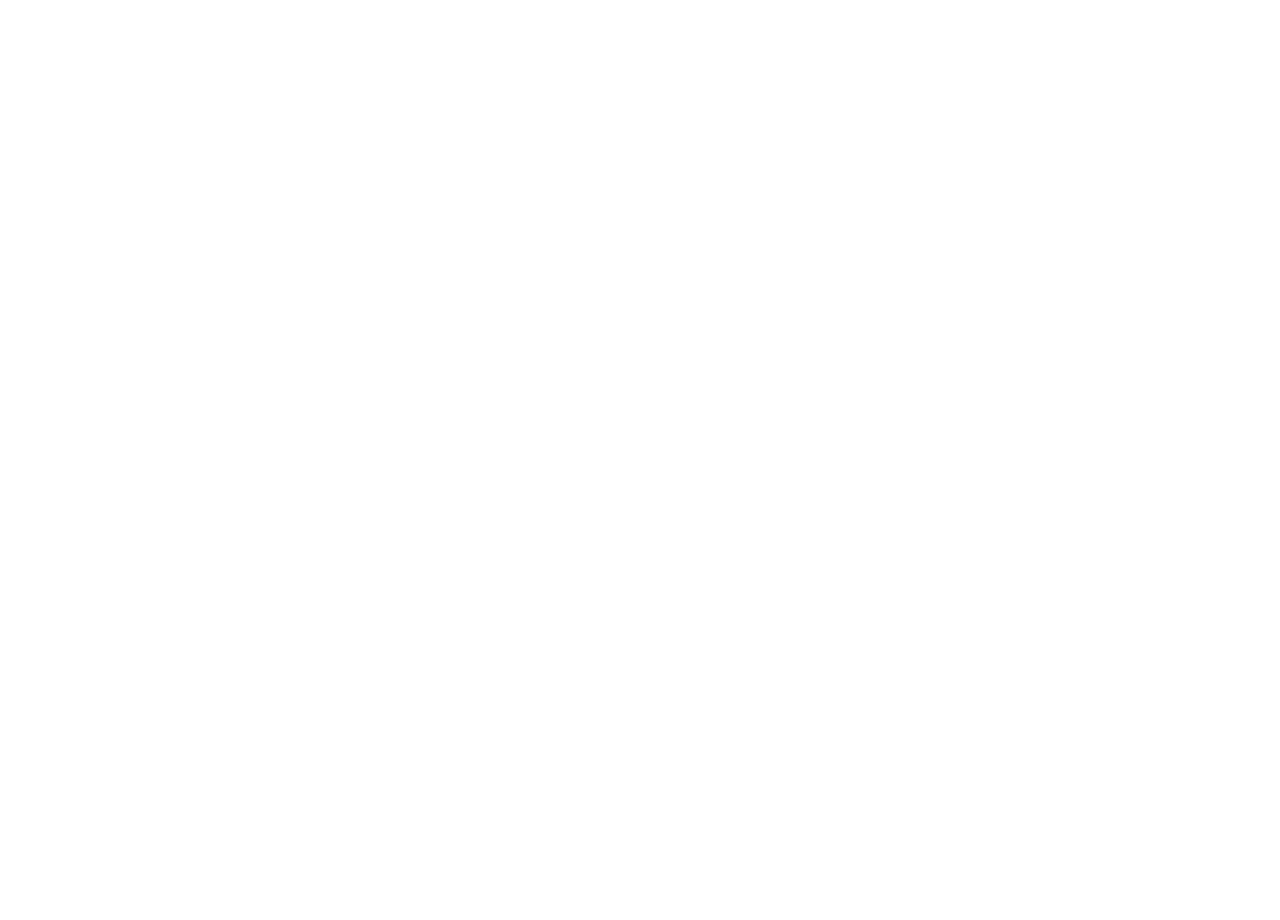
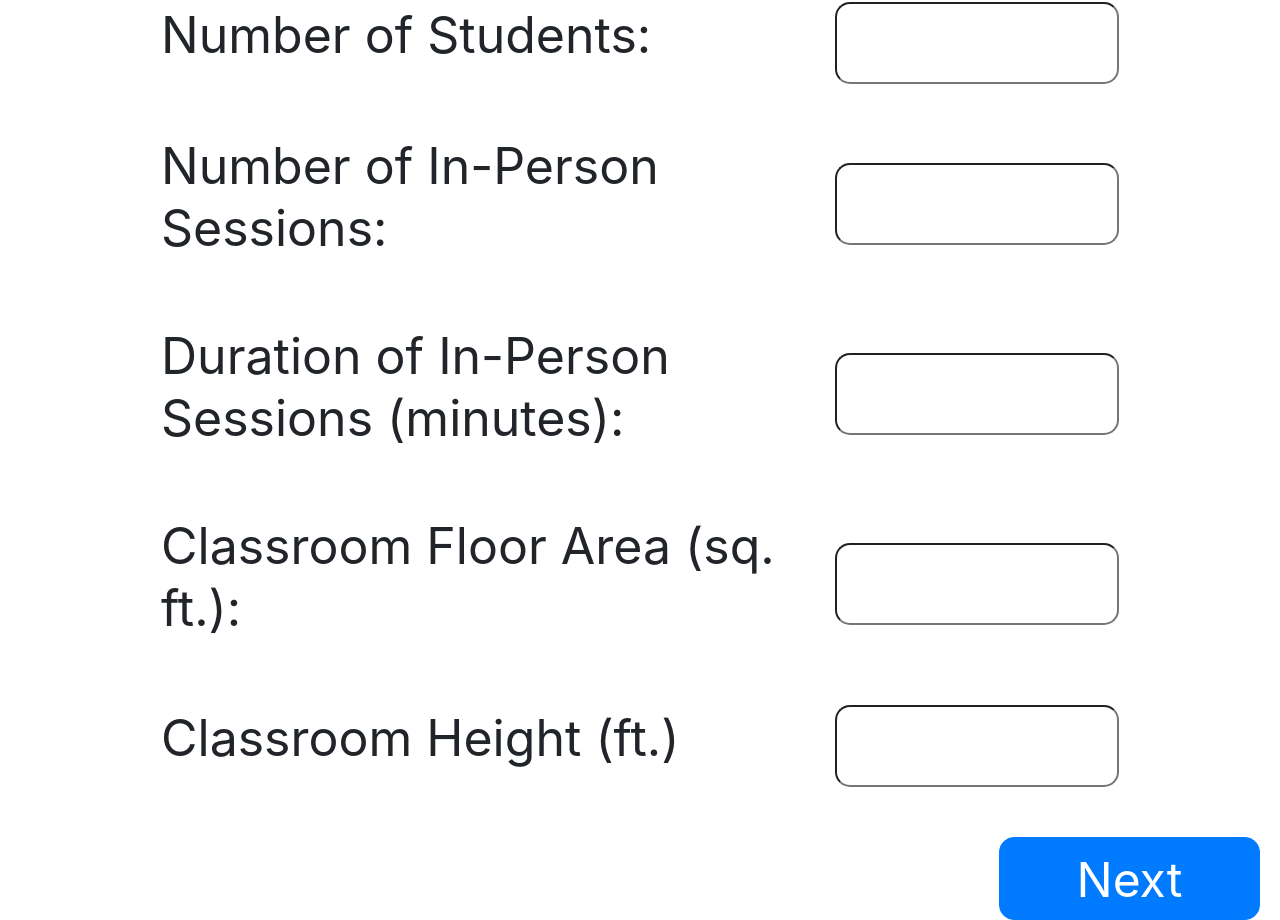
Before and after one commit to ayushgarg-ag/COVID-Risk-Web-App, a React (Create React App) app in the folder covid-frontend/: page /basic-classroom in a window 1280 px wide. Shown: the part 296-1216 px from the top of the page. Before the commit the page ends 800 px from the top, so only its background shows below. Built offline with nearby package versions, Linux system fonts and the light colour scheme.

Commit message:
input fields and databinding for BasicClassroom

```diff
--- /dev/null
+++ b/covid-frontend/src/components/BasicClassroom.css
@@ -0,0 +1,40 @@
+.title {
+  text-align: left;
+}
+
+.inputs {
+  margin-left: auto;
+  margin-right: auto;
+  width: 75%;
+}
+td {
+  padding-bottom: 50px;
+}
+.label {
+  /* font-family: "Quicksand"; */
+  text-align: left;
+  line-height: 62px;
+  margin-bottom: 15px;
+  font-size: 50px;
+  align-items: center;
+}
+
+input {
+  height: 82px;
+  width: 284px;
+  border-radius: 15px;
+  font-size: 36px;
+  box-sizing: border-box;
+  border-radius: 15px;
+  text-align: center;
+  left: 1155px;
+  top: 344px;
+}
+
+.btn.btn-primary {
+  width: 261px;
+  height: 83px;
+  margin-left: 979px;
+  border-radius: 15px;
+  font-size: 48px;
+}
--- a/covid-frontend/src/components/BasicClassroom.js
+++ b/covid-frontend/src/components/BasicClassroom.js
@@ -1,12 +1,106 @@
 import React from 'react';
-import '../App.css';
+import './BasicClassroom.css';
 
 function BasicClassroom(){
+    var numFaculty;
+    var numStudents;
+    var numSessions;
+    var durationSessions;
+    var classFloorArea;
+    var classHeight;
+    function setNumFaculty(event) {
+      numFaculty = event.target.value;
+    }
+    function setNumStudents(event) {
+      numStudents = event.target.value;
+    }
+    function setNumSessions(event) {
+      numSessions = event.target.value;
+    }
+    function setDurationSessions(event) {
+      durationSessions = event.target.value;
+    }
+    function setClassFloorArea(event) {
+      classFloorArea = event.target.value;
+    }
+    function setClassHeight(event) {
+      classHeight = event.target.value;
+    }
+    function next() {
+      var body = {
+        numFaculty,
+        numStudents,
+        numSessions,
+        durationSessions,
+        classFloorArea,
+        classHeight
+      };
+      // TODO: Somehow carry this data to the next page/function and send data to python backend
+      console.log(body)
+    }
     return(
         <div>
-            <h1>Basic Classroom Calculation Page</h1>
+            <h2 className="title">Step 1: Classroom Information</h2>
+            <br></br>
+            <form>
+              <table className="inputs">
+                <tbody>
+                  <tr>
+                    <td>
+                      <p className = "label">Number of Faculty:</p>
+                    </td>
+                    <td>
+                      <input type = "number" className = "num-faculty" value = {numFaculty} onChange = {setNumFaculty}/>
+                    </td>
+                  </tr>
+                  <tr>
+                    <td className = "label">
+                      <p className = "label">Number of Students:</p>
+                    </td>
+                    <td>
+                      <input type = "number" className = "num-students" value = {numStudents} onChange = {setNumStudents}/>
+                    </td>
+                  </tr>
+                  <tr>
+                    <td>
+                      <p className = "label">Number of In-Person Sessions:</p>
+                    </td>
+                    <td>
+                      <input type = "number" className = "num-sessions" value = {numSessions} onChange = {setNumSessions}/>
+                    </td>
+                  </tr>
+                  <tr>
+                    <td>
+                      <p className = "label">Duration of In-Person Sessions (minutes):</p>
+                    </td>
+                    <td>
+                      <input type = "number" className = "duration-sessions" value = {durationSessions} onChange = {setDurationSessions}/>
+                    </td>
+                  </tr>
+                  <tr>
+                    <td>
+                      <p className = "label">Classroom Floor Area (sq. ft.):</p>
+                    </td>
+                    <td>
+                      <input type = "number" className = "class-floor-area" value = {classFloorArea} onChange = {setClassFloorArea}/>
+                    </td>
+                  </tr>
+                  <tr>
+                    <td>
+                      <p className = "label">Classroom Height (ft.)</p>
+                    </td>
+                    <td>
+                      <input type = "number" className = "class-height" value = {classHeight} onChange = {setClassHeight}/>
+                    </td>
+                  </tr>
+                </tbody>
+              </table>
+            </form>
+            <button className="btn btn-primary" onClick = {next}>Next</button>
         </div>
     )
 }
 
+
+
 export default BasicClassroom;
```
Also changed, not shown: covid-frontend/src/components/BasicLocation.js (deleted, +0 -28 lines).
